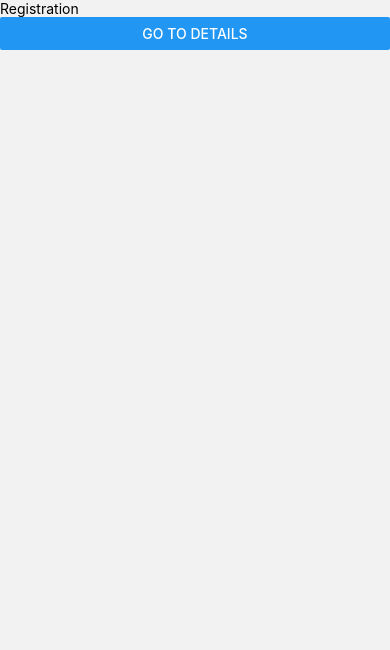
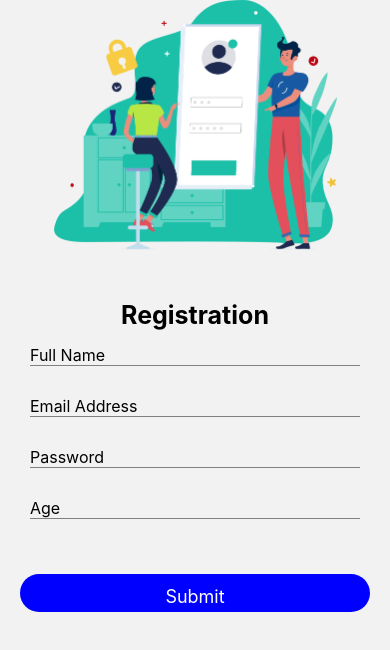
Before and after one commit to Rasalahmad/Todo-Mobile-App, a React Native app: screen / in a window 390 px wide. Shown: the top 650 px of the page. Built offline with nearby package versions, Linux system fonts and the light colour scheme.

Commit message:
registration page design

```diff
--- /dev/null
+++ b/src/components/Button.jsx
@@ -0,0 +1,20 @@
+import { StyleSheet, Text, View } from "react-native";
+import React from "react";
+
+export default function Button({ title, bgColor }) {
+  return <Text style={styles.myBtn}>{title}</Text>;
+}
+
+const styles = StyleSheet.create({
+  myBtn: {
+    textAlign: "center",
+    paddingTop: 12,
+    width: "100%",
+    paddingBottom: 5,
+    borderRadius: 20,
+    alignSelf: "center",
+    backgroundColor: "blue",
+    color: "#fff",
+    fontSize: 18,
+  },
+});
--- /dev/null
+++ b/src/components/Input.jsx
@@ -0,0 +1,22 @@
+import { StyleSheet, Text, View, TextInput } from "react-native";
+import React from "react";
+
+export default function Input({ placeholder, secureTextEntry }) {
+  return (
+    <TextInput
+      style={styles.input}
+      placeholder={placeholder}
+      secureTextEntry={secureTextEntry}
+    />
+  );
+}
+
+const styles = StyleSheet.create({
+  input: {
+    borderBottomWidth: 0.5,
+    fontSize: 16,
+    marginHorizontal: 10,
+    borderBottomColor: "gray",
+    marginVertical: 15,
+  },
+});
--- a/src/screens/Registration.jsx
+++ b/src/screens/Registration.jsx
@@ -1,16 +1,49 @@
-import { Button, StyleSheet, Text, View } from "react-native";
+import {
+  Image,
+  StyleSheet,
+  Text,
+  SafeAreaView,
+  View,
+  TextInput,
+} from "react-native";
 import React from "react";
+import Input from "../components/Input";
+import Button from "../components/Button";
 
 export default function Registration({ navigation }) {
   return (
-    <View>
-      <Text>Registration</Text>
-      <Button
-        title="Go to Details"
-        onPress={() => navigation.navigate("Login")}
-      />
-    </View>
+    <SafeAreaView style={styles.container}>
+      <Image source={require("../../assets/login.png")} style={styles.img} />
+      <View style={styles.inputContainer}>
+        <Text style={styles.heading}>Registration</Text>
+        <Input placeholder={"Full Name"} />
+        <Input placeholder={"Email Address"} />
+        <Input placeholder={"Password"} secureTextEntry />
+        <Input placeholder={"Age"} />
+        <View style={{ marginVertical: 40 }}>
+          <Button title={"Submit"} />
+        </View>
+      </View>
+    </SafeAreaView>
   );
 }
 
-const styles = StyleSheet.create({});
+const styles = StyleSheet.create({
+  container: {
+    flex: 1,
+  },
+  img: {
+    width: "100%",
+    height: 250,
+    resizeMode: "contain",
+  },
+  heading: {
+    fontSize: 25,
+    fontWeight: "bold",
+    textAlign: "center",
+  },
+  inputContainer: {
+    marginVertical: 50,
+    marginHorizontal: 20,
+  },
+});
```
Also changed, not shown: assets/login.png (added).
